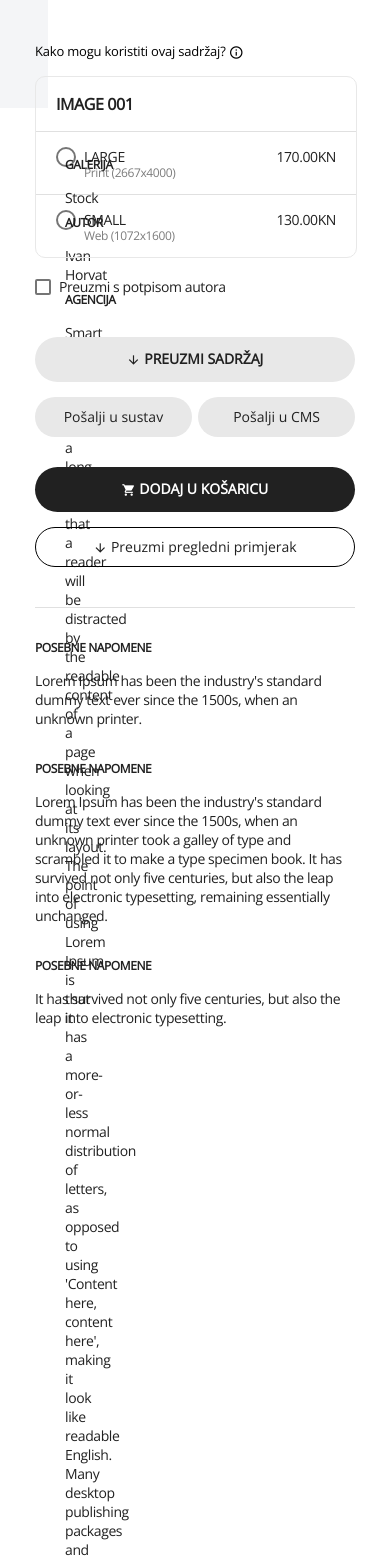
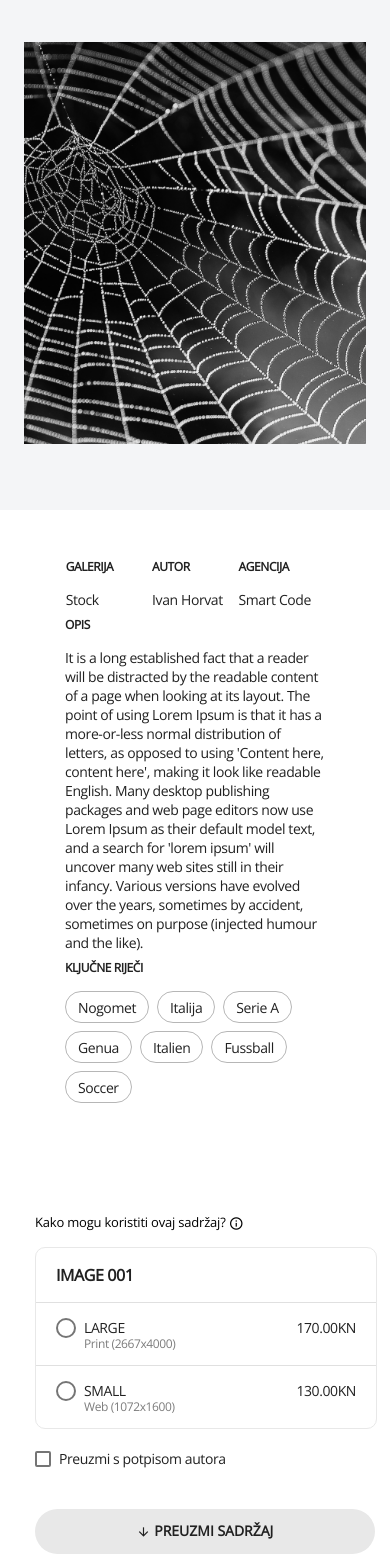
Before and after one commit to e-popovic/sc-interview-task, an Angular app: page / in a window 390 px wide. Shown: the top 1561 px of the page. Built offline with nearby package versions, Linux system fonts and the light colour scheme.

Commit message:
responsive (mobile size)

```diff
--- a/src/app/app.component.css
+++ b/src/app/app.component.css
@@ -2,6 +2,20 @@
   display: flex;
   width: 100%;
 }
-.pic-info-box {
+.small-page-box { flex-direction: column; }
+
+.big-pic-info-box {
   width: calc(100% - 410px);
 }
+.small-pic-info-box {
+  width: 100%;
+  height: auto;
+}
+
+.big-app-info {
+  height: 301px;
+}
+
+.small-sidebar {
+  margin: auto;
+}
--- a/src/app/app.component.html
+++ b/src/app/app.component.html
@@ -1,7 +1,9 @@
-<div class="page-box">
-  <div class="pic-info-box">
+<div class="page-box" [ngClass]="sizeBig ? '' : 'small-page-box'">
+
+  <div [ngClass]="sizeBig ? 'big-pic-info-box' : 'small-pic-info-box'">
     <app-preview></app-preview>
-    <app-info></app-info>
+    <app-info [ngClass]="sizeBig ? 'big-app-info' : ''"></app-info>
   </div>
-  <app-sidebar></app-sidebar>
+
+  <app-sidebar [ngClass]="sizeBig ? '' : 'small-sidebar'"></app-sidebar>
 </div>
--- a/src/app/app.component.ts
+++ b/src/app/app.component.ts
@@ -1,4 +1,4 @@
-import { Component } from '@angular/core';
+import {Component, HostListener} from '@angular/core';
 
 @Component({
   selector: 'app-root',
@@ -7,4 +7,14 @@ import { Component } from '@angular/core';
 })
 export class AppComponent {
   title = 'smartcode-app';
+  public sizeBig = true;
+
+  ngOnInit() {
+    this.sizeBig = window.innerWidth >= 720;
+  }
+
+  @HostListener('window:resize', ['$event'])
+  onResize(event: Event) {
+    this.sizeBig = window.innerWidth >= 720;
+  }
 }
--- a/src/app/components/info/info.component.css
+++ b/src/app/components/info/info.component.css
@@ -1,6 +1,6 @@
 :host {
   display: block;
-  height: 301px;
+
   padding: 41px 65px 68px;
 }
 
```
